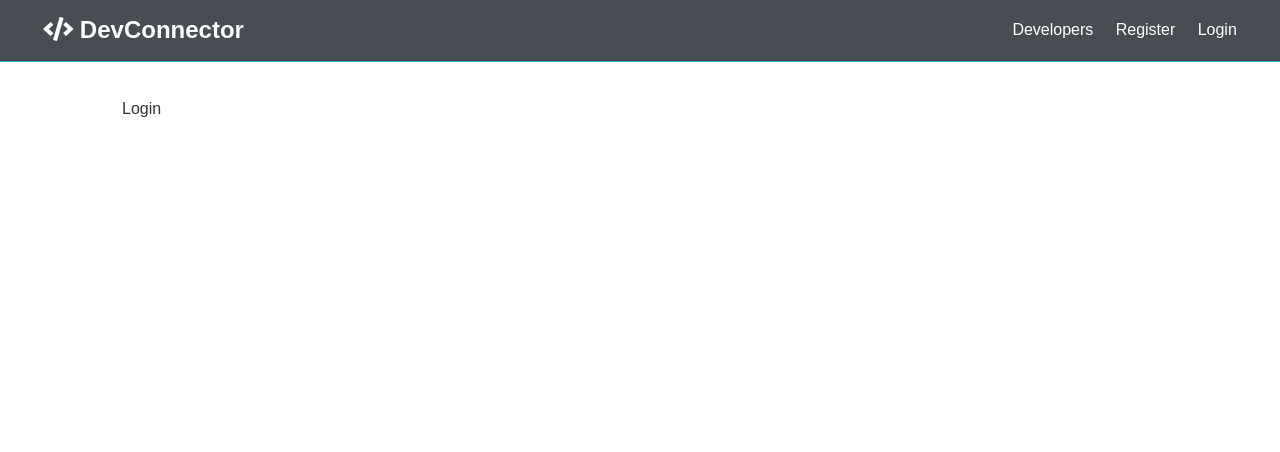
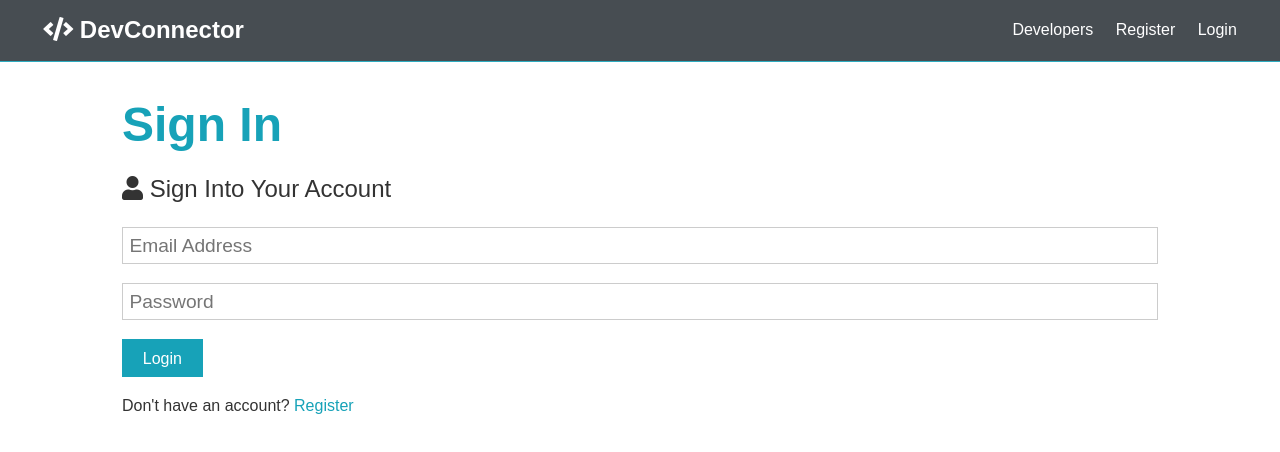
Before and after one commit to edward-hong/mern-stack-front-to-back, a React (Create React App) app in the folder client/: page /login in a window 1280 px wide. Shown: the top 452 px of the page. Built offline with nearby package versions, Linux system fonts and the light colour scheme.

Commit message:
S06L07 Request Example & Login Form

```diff
--- a/client/src/components/auth/Login.js
+++ b/client/src/components/auth/Login.js
@@ -1,7 +1,58 @@
-import React from 'react'
+import React, { useState } from 'react'
+import { Link } from 'react-router-dom'
 
 const Login = () => {
-  return <div>Login</div>
+  const [formData, setFormData] = useState({
+    email: '',
+    password: '',
+  })
+
+  const { email, password } = formData
+
+  const onChange = (e) =>
+    setFormData({ ...formData, [e.target.name]: e.target.value })
+
+  const onSubmit = async (e) => {
+    e.preventDefault()
+
+    console.log(formData)
+  }
+
+  return (
+    <>
+      <h1 className="large text-primary">Sign In</h1>
+      <p className="lead">
+        <i className="fas fa-user"></i> Sign Into Your Account
+      </p>
+      <form className="form" onSubmit={(e) => onSubmit(e)}>
+        <div className="form-group">
+          <input
+            type="email"
+            placeholder="Email Address"
+            name="email"
+            value={email}
+            onChange={(e) => onChange(e)}
+            required
+          />
+        </div>
+        <div className="form-group">
+          <input
+            type="password"
+            placeholder="Password"
+            name="password"
+            minLength="6"
+            value={password}
+            onChange={(e) => onChange(e)}
+            required
+          />
+        </div>
+        <input type="submit" className="btn btn-primary" value="Login" />
+      </form>
+      <p className="my-1">
+        Don't have an account? <Link to="/register">Register</Link>
+      </p>
+    </>
+  )
 }
 
 export default Login
--- a/client/src/components/auth/Register.js
+++ b/client/src/components/auth/Register.js
@@ -1,4 +1,5 @@
 import React, { useState } from 'react'
+import { Link } from 'react-router-dom'
 
 const Register = () => {
   const [formData, setFormData] = useState({
@@ -13,7 +14,7 @@
   const onChange = (e) =>
     setFormData({ ...formData, [e.target.name]: e.target.value })
 
-  const onSubmit = (e) => {
+  const onSubmit = async (e) => {
     e.preventDefault()
     if (password !== password2) {
       console.log('Password do not match')
@@ -78,7 +79,7 @@
         <input type="submit" className="btn btn-primary" value="Register" />
       </form>
       <p className="my-1">
-        Already have an account? <a href="login.html">Sign In</a>
+        Already have an account? <Link to="/login">Sign In</Link>
       </p>
     </>
   )
```
